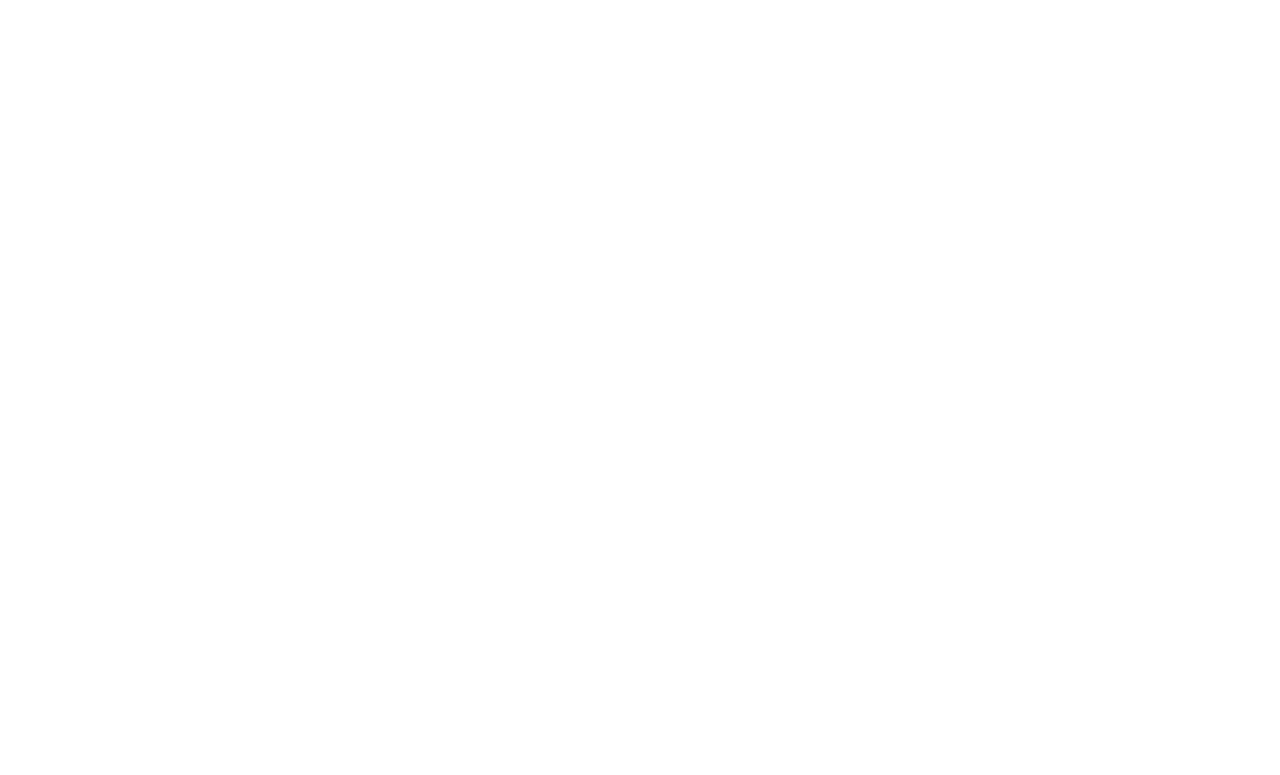
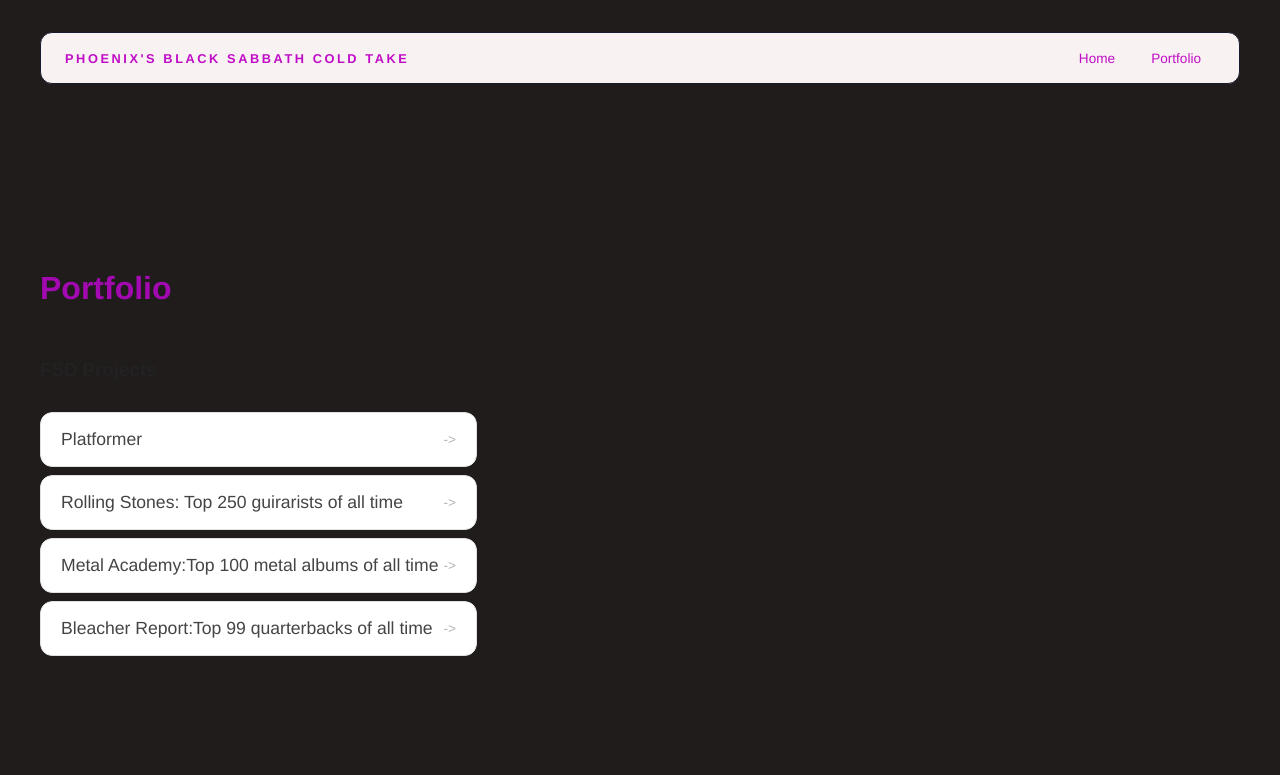
Before and after one commit to ptitus-ai/ptitus-ai.github.io, a plain HTML site: page portfolio.html in a window 1280 px wide. Drawn offline with Linux system fonts and the light colour scheme.

```diff
--- a/fsd-projects/platformer/setup.js
+++ b/fsd-projects/platformer/setup.js
@@ -102,4 +102,6 @@
   kennedi: { image: "images/collectables/kennedi-head.png" },
   max: { image: "images/collectables/max-head.png" },
   steve: { image: "images/collectables/steve-head.png" },
+    fazcoin: { image: "images/collectables/fazcoin.png" },
+
 };
--- a/fsd-projects/runtime/setup.js
+++ b/fsd-projects/runtime/setup.js
@@ -1,9 +1,9 @@
 // === STUDENT SETTINGS ===
 // You can change these colors:
 const THEME = {
-  upperBackground: "midnightblue",
-  ground: "slategrey",
-  lowerBackground: "darkgreen",
+  upperBackground: "grey",
+  ground: "black",
+  lowerBackground: "purple",
 };
 
 // These control the ground position and height:
--- a/portfolio.html
+++ b/portfolio.html
@@ -0,0 +1,48 @@
+<!DOCTYPE html>
+<html>
+  <head>
+    <title>Black Sabbath is the Goat band</title>
+     <link rel="stylesheet" href="style.css" />
+  </head>
+
+  <body>
+    <!-- All content goes here -->
+    <div id="all-contents">
+       <nav>
+<h1>Phoenix's Black Sabbath cold take</h1>
+<ul id="nav-ul">
+<li class="nav-li">
+  <a href="index.html">Home</a>
+</li>
+<li class="nav-li">
+  <a href="portfolio.html">Portfolio</a>
+</li>
+</ul>
+</nav>
+
+  <main>
+<div class="content">
+    <h1>Portfolio</h1>
+    <h3>FSD Projects</h3>
+    <ul id="portfolio">
+<li>
+  <a href="fsd-projects/platformer/">Platformer</a>
+</li>
+<li>
+  <a href="fsd-projects/bouncing-box/">Rolling Stones: Top 250 guirarists of all time</a>
+</li>
+<li>
+  <a href="fsd-projects/circularity/">Metal Academy:Top 100 metal albums of all time</a>
+</li>
+<li>
+ <a href="fsd-projects/runtime/"> Bleacher Report:Top 99 quarterbacks of all time</a>
+</li>
+    </ul>
+
+    <!-- ASD Projects will go here -->
+
+  </div>
+  </main>
+    </div>
+  </body>
+</html>
--- a/style.css
+++ b/style.css
@@ -176,3 +176,55 @@
   background: #e94560;
   color: #fff;
 }
+/* Portfolio styles */
+.content h1 {
+  color: rgb(163, 9, 177);
+}
+
+#portfolio {
+  list-style: none;
+  margin: 0;
+  padding: 0;
+  width: 100%;
+  display: flex;
+  flex-direction: column;
+  gap: 8px;
+}
+
+#portfolio li {
+  border-radius: 12px;
+  overflow: hidden;
+}
+
+#portfolio a {
+  display: flex;
+  justify-content: space-between;
+  align-items: center;
+  text-decoration: none;
+  color: #444;
+  padding: 16px 20px;
+  font-size: 1.1rem;
+  font-weight: 500;
+  background: #fff;
+  border: 1px solid #e0e0e0;
+  border-radius: 12px;
+  transition: background 0.25s ease, color 0.25s ease, transform 0.25s ease;
+}
+
+#portfolio a:hover {
+  background: #000;
+  color: #fff;
+  transform: translateX(4px);
+}
+
+#portfolio a::after {
+  content: "->";
+  font-size: 0.85rem;
+  opacity: 0.4;
+  transition: opacity 0.25s ease;
+  white-space: nowrap;
+}
+
+#portfolio a:hover::after {
+  opacity: 1;
+}
```
Also changed, not shown: fsd-projects/platformer/platformer.js (+26 -1 lines), fsd-projects/platformer/images/collectables/fazcoin.png (added), fsd-projects/runtime/images/backgrounds/fnaf.png (added).
